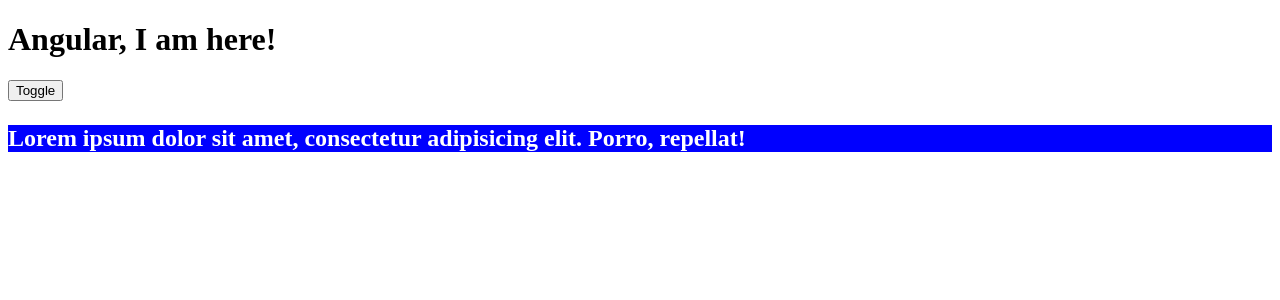
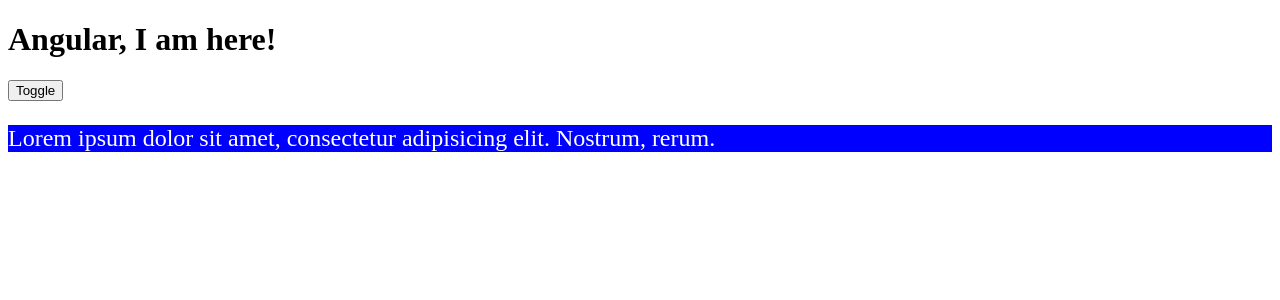
Before and after one commit to kydyrsha/ng9, an Angular app in the folder angular-basics/: page / in a window 1280 px wide. Shown: the top 300 px of the page. Built offline with nearby package versions, Linux system fonts and the light colour scheme.

Commit message:
ngIfElse

```diff
--- a/angular-basics/src/app/app.component.html
+++ b/angular-basics/src/app/app.component.html
@@ -1,22 +1,12 @@
 <h1>Angular, I am here!</h1>
 
-<button (click)="backgroundToggle = !backgroundToggle">Toggle</button>
+<button (click)="toggle = !toggle">Toggle</button>
 
-<!-- <div [ngStyle]="{
-  width: '200px',
-  height: '200px',
-  borderRadius: '5px',
-  border: '1px solid #ccc',
-  background: backgroundToggle ? 'red' : 'blue'
-}">
+<!-- bind in one direction [] -->
+<!-- bind opp direction () -->
+<!-- pattern changes *  -->
 
-</div> -->
-
-<!-- <p [ngClass]="{
-  red: backgroundToggle, blue:!backgroundToggle
-}">Lorem ipsum dolor sit amet, consectetur adipisicing elit. Neque, magnam!</p> -->
-
-
-<p [class.blue]="!backgroundToggle"
-   [class.red]="!backgroundToggle"
->Lorem ipsum dolor sit amet, consectetur adipisicing elit. Porro, repellat!</p>
+<p *ngIf="toggle; else blueP" class="red">Lorem ipsum dolor sit amet, consectetur adipisicing elit. Et, eum!</p>
+<ng-template #blueP>
+  <p class="blue">Lorem ipsum dolor sit amet, consectetur adipisicing elit. Nostrum, rerum.</p>
+</ng-template>
--- a/angular-basics/src/app/app.component.ts
+++ b/angular-basics/src/app/app.component.ts
@@ -7,7 +7,7 @@
 })
 export class AppComponent {
 
-  backgroundToggle = false
+  toggle = false
 
 
 }
```
